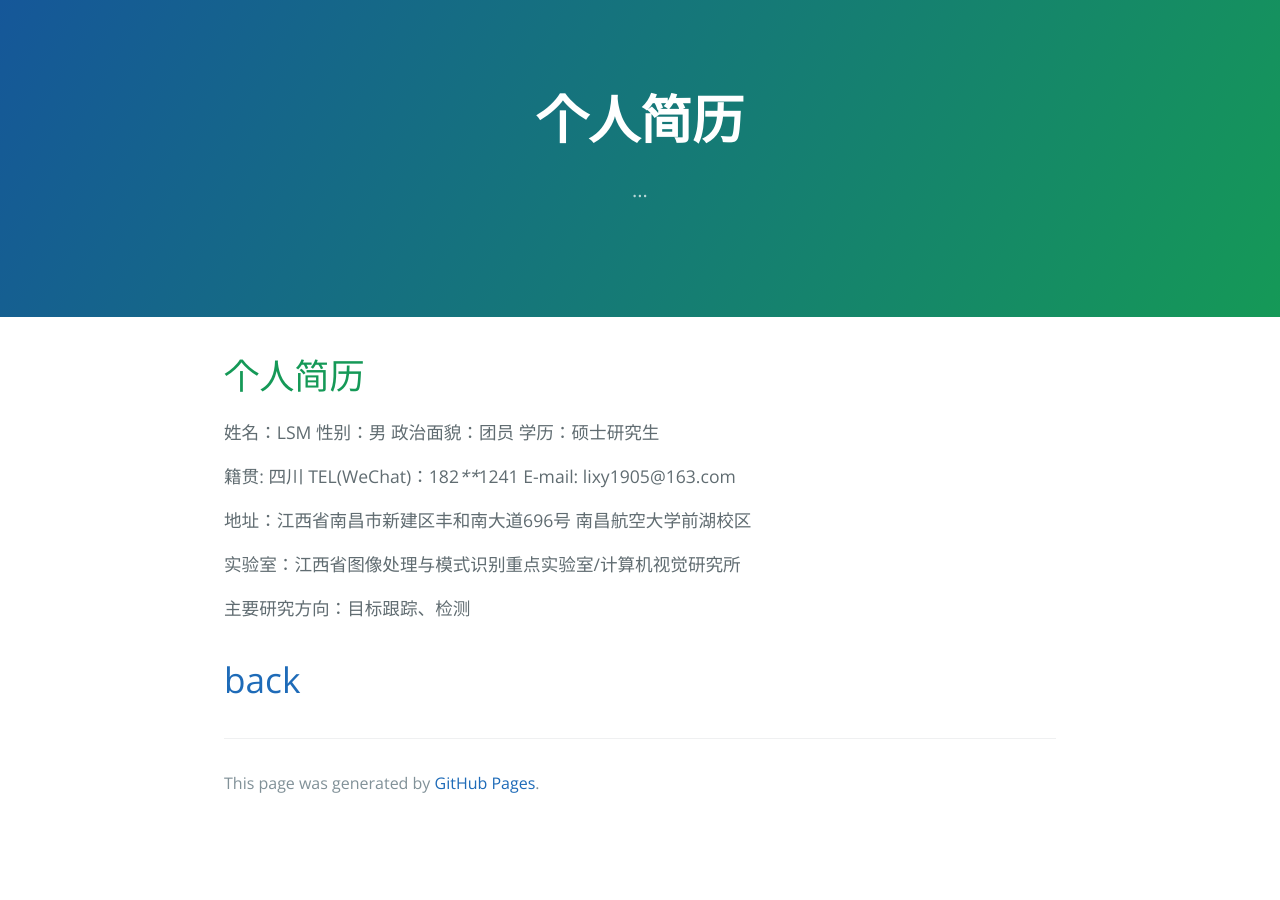
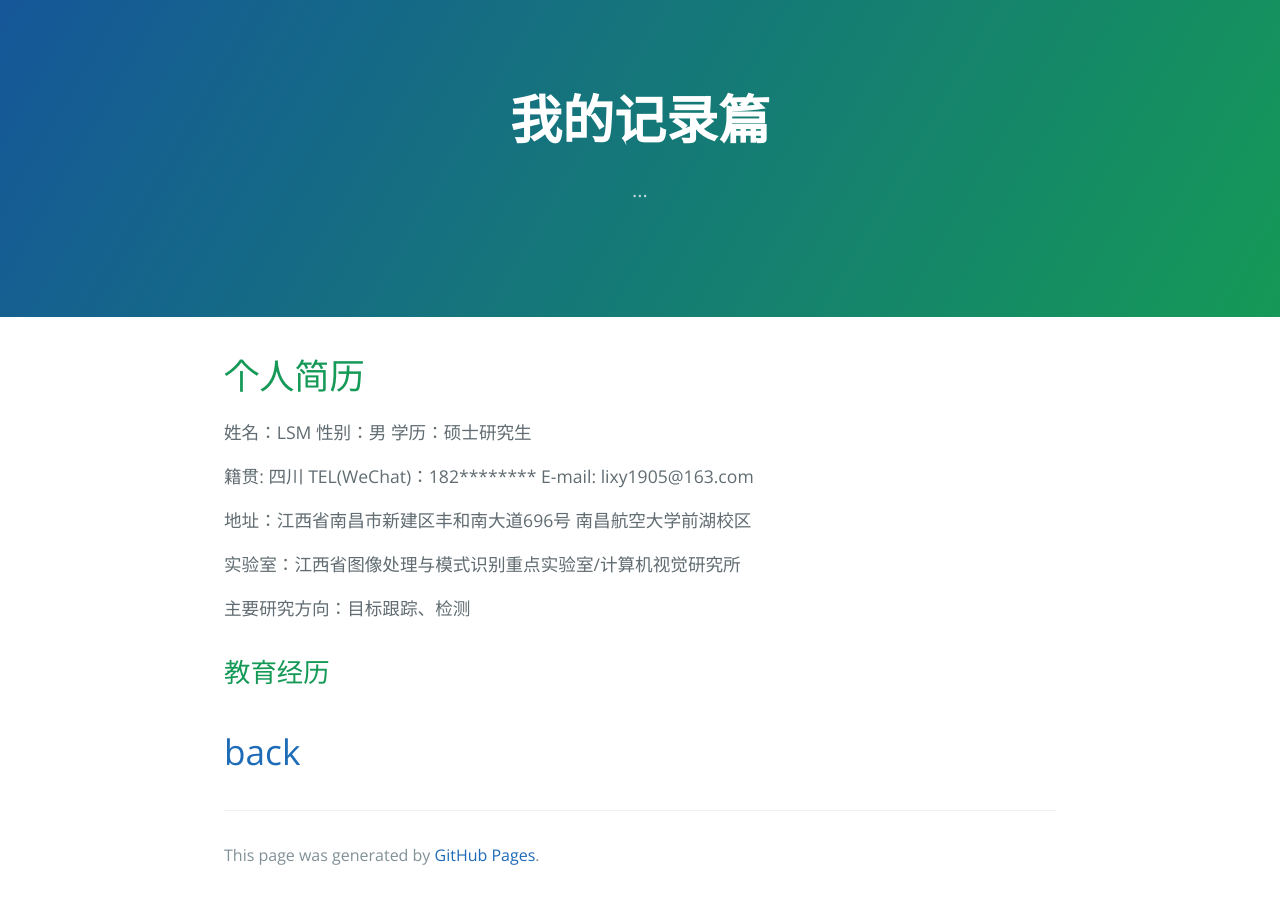
Before and after one commit to maliangzhibi/maliangzhibi.github.io, a Jekyll site: the page built from docs/cv-page.md, in a window 1280 px wide. Built offline with Jekyll 4.4.1, drawn with Linux system fonts in a browser that asks for light colours.

```diff
--- a/docs/cv-page.md
+++ b/docs/cv-page.md
@@ -1,14 +1,14 @@
 ---
 layout: default
-title: 个人简历
+title: 我的记录篇
 description: ...
 ---
 
 # 个人简历
 
-姓名：LSM	性别：男	政治面貌：团员	学历：硕士研究生
+姓名：LSM	性别：男	学历：硕士研究生
 
-籍贯: 四川	TEL(WeChat)：182****1241	E-mail: lixy1905@163.com
+籍贯: 四川	TEL(WeChat)：182\*\*\*\*\*\*\*\*	E-mail: lixy1905@163.com
 
 地址：江西省南昌市新建区丰和南大道696号	南昌航空大学前湖校区
 
@@ -16,6 +16,6 @@ description: ...
 
 主要研究方向：目标跟踪、检测
 
-
+## 教育经历
 
 # [back](./)
```
